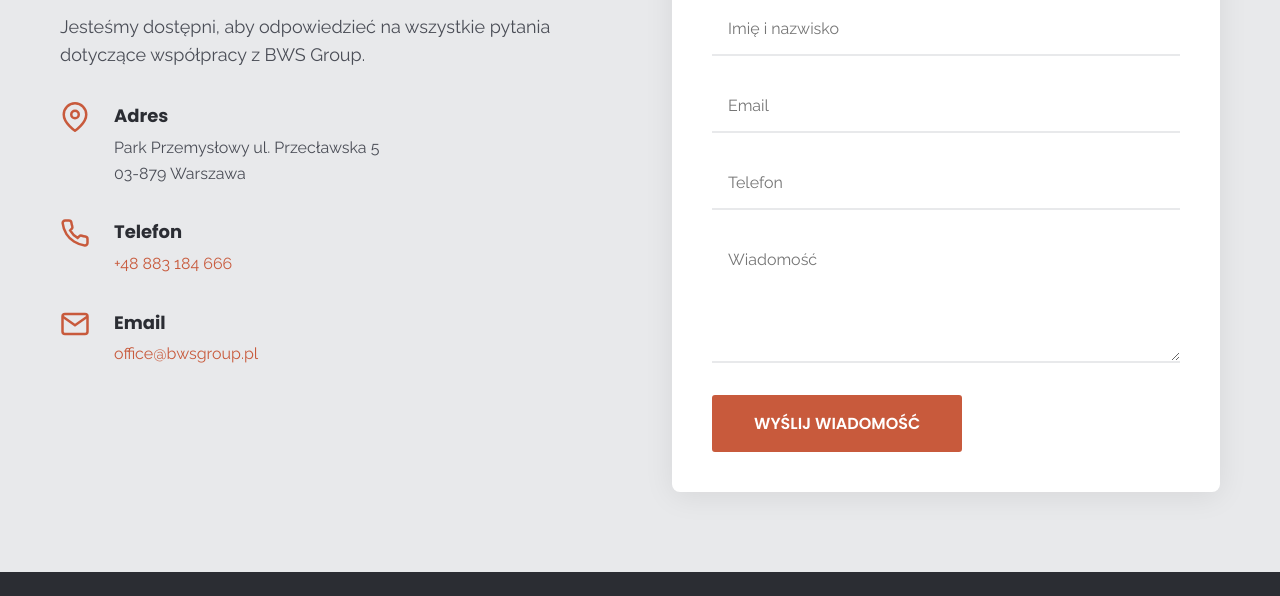
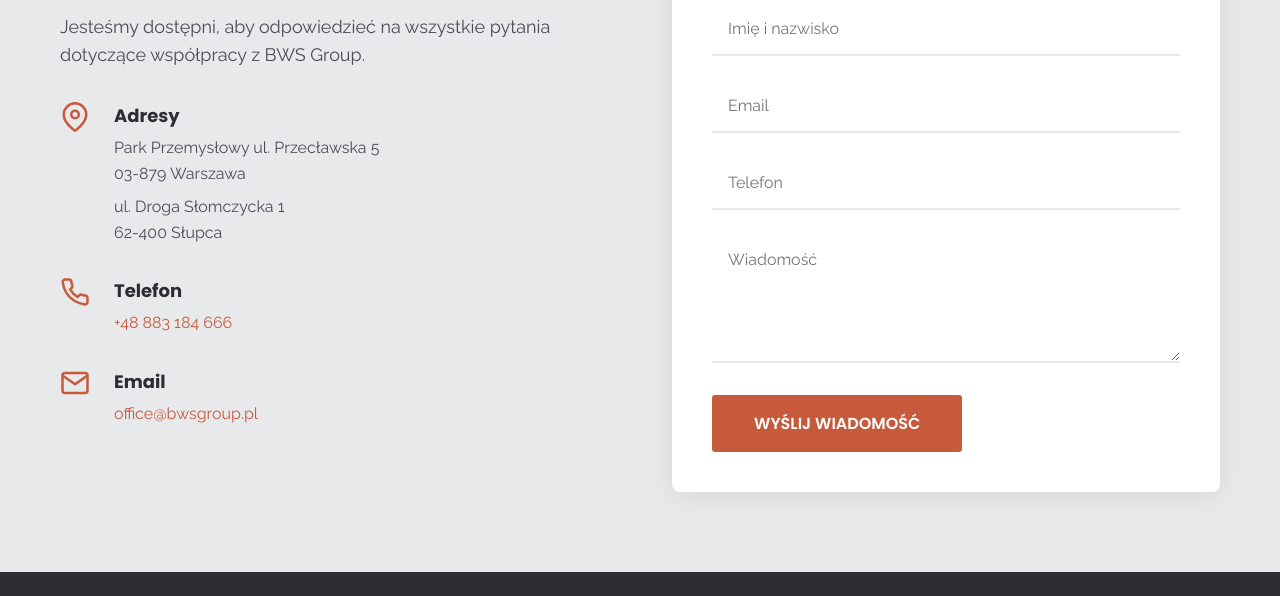
Before and after one commit to Sebatello/bws-group-demo, a plain HTML site: page index.html in a window 1280 px wide. Shown: the part 6094-6690 px from the top of the page. Drawn offline with Linux system fonts and the light colour scheme.

Commit message:
Update index.html

```diff
--- a/index.html
+++ b/index.html
@@ -1608,8 +1608,9 @@ section {
                             <circle cx="12" cy="10" r="3"></circle>
                         </svg>
                         <div>
-                                <strong>Adres</strong>
+                            <strong>Adresy</strong>
                             <p>Park Przemysłowy ul. Przecławska 5<br>03-879 Warszawa</p>
+                            <p style="margin-top: 0.5rem;">ul. Droga Słomczycka 1<br>62-400 Słupca</p>
                         </div>
                     </div>
                     <div class="contact-item">
```
Lines whose indentation alone changed are shown as unchanged.
